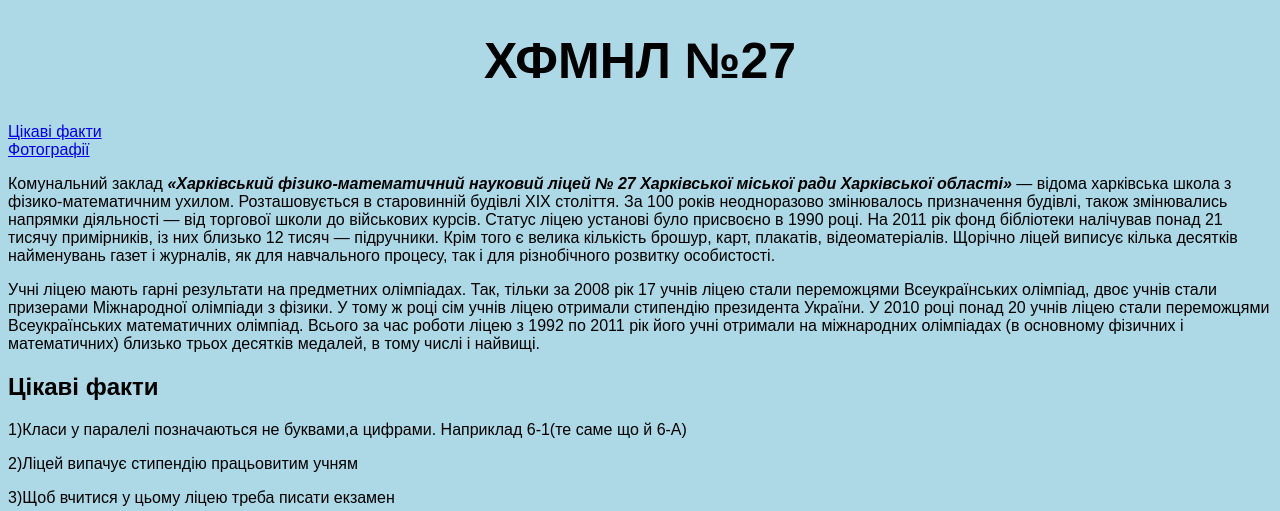
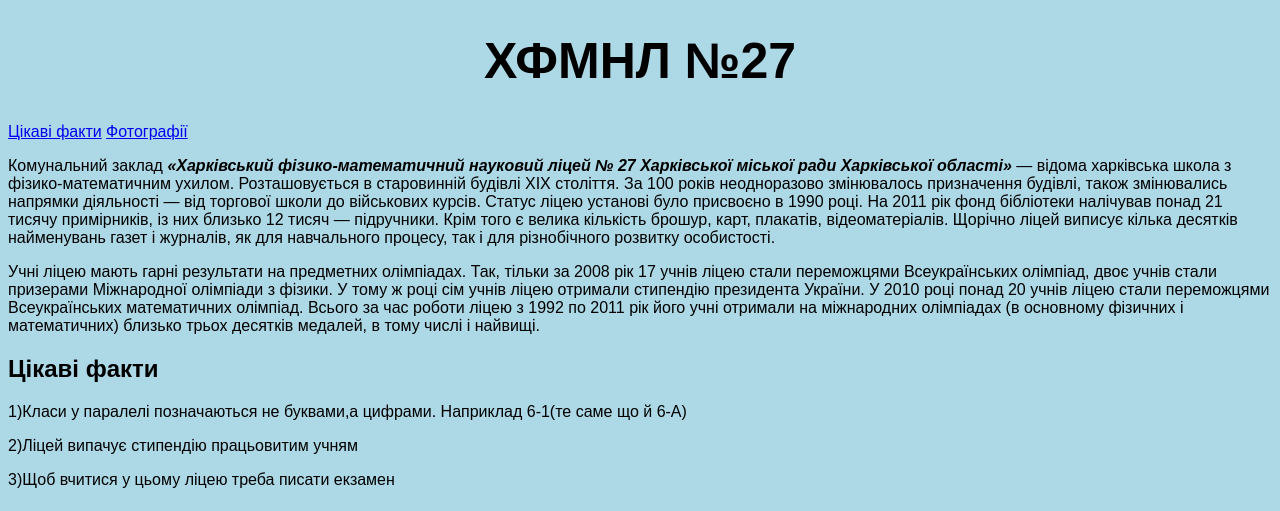
Before and after one commit to evgeniyaaaq/f, a plain HTML site: page index.html in a window 1280 px wide. Shown: the part 64-575 px from the top of the page. Drawn offline with Linux system fonts and the light colour scheme.

Commit message:
Update index.html

```diff
--- a/index.html
+++ b/index.html
@@ -7,8 +7,8 @@
     </header>
     <main>
     <h1 style="text-align:center; font-size:50px; background-color:lightblue">ХФМНЛ №27</h1>
-    <a href="#fact" >Цікаві факти</a>
-    <br/><a href="#photography">Фотографії</a>
+    <p style="text-align"><a href="#fact" >Цікаві факти</a>
+    <a href="#photography">Фотографії</a></p>
     <p>Комунальний заклад <b><i>«Харківський фізико-математичний науковий ліцей № 27 Харківської міської ради Харківської області»</i></b> — відома харківська школа з фізико-математичним ухилом. Розташовується в старовинній будівлі XIX століття. За 100 років неодноразово змінювалось призначення будівлі, також змінювались напрямки діяльності — від торгової школи до військових курсів. Статус ліцею установі було присвоєно в 1990 році.
     На 2011 рік фонд бібліотеки налічував понад 21 тисячу примірників, із них близько 12 тисяч — підручники. Крім того є велика кількість брошур, карт, плакатів, відеоматеріалів. Щорічно ліцей виписує кілька десятків найменувань газет і журналів, як для навчального процесу, так і для різнобічного розвитку особистості.</p>
     <p>Учні ліцею мають гарні результати на предметних олімпіадах. Так, тільки за 2008 рік 17 учнів ліцею стали переможцями Всеукраїнських олімпіад, двоє учнів стали призерами Міжнародної олімпіади з фізики. У тому ж році сім учнів ліцею отримали стипендію президента України. У 2010 році понад 20 учнів ліцею стали переможцями Всеукраїнських математичних олімпіад. Всього за час роботи ліцею з 1992 по 2011 рік його учні отримали на міжнародних олімпіадах (в основному фізичних і математичних) близько трьох десятків медалей, в тому числі і найвищі.</p>
```
